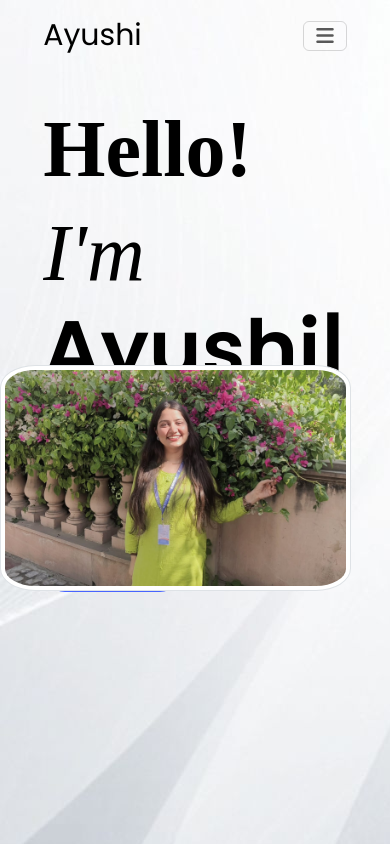
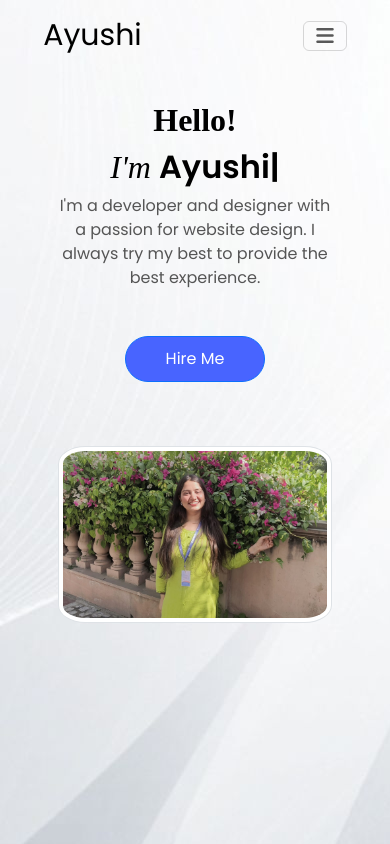
Before and after one commit to AyushiTyagi1507/portfolio_website, a plain HTML site: page index.html in a window 390 px wide. Shown: the top 844 px of the page. Drawn offline with nearby package versions, Linux system fonts and the light colour scheme.

Commit message:
Update code for responsiveness

```diff
--- a/assets/css/styles.css
+++ b/assets/css/styles.css
@@ -109,21 +109,23 @@ margin-left:10px;
     margin-top:30px;
     text-decoration: none;
 }
-
-.image-box img{
-    width:500px;
-    display:block;
+.hero-image-container {
+  margin-top: 0; /* reset margin for larger screens */
+}
+.image-box {
+    text-align: center;
+    padding: 20px 0;
 }
 
-.image-box{
-    position: absolute;
-    bottom:30%;
-    right:10%;
-}
-.image-box img{
-
+.image-box img {
+    width: 100%;
+    max-width: 500px;
+    height: auto;
+    display: block;
+    margin: 0 auto;
     border-radius: 10%;
 }
+
 .pattern{
     position:absolute;
     top:0;
@@ -228,3 +230,42 @@ margin-left:10px;
 .dark-theme h6 {
   color: white !important;
 }
+/*
+.content h1 {
+  font-size: 2.5rem;
+} */
+/* Responsive adjustments */
+@media (max-width: 768px) {
+    .content h1 {
+        font-size: 2rem;
+    }
+
+    .content p {
+        font-size: 1rem;
+        padding: 0 10px;
+    }
+
+    .btn {
+        font-size: 1rem;
+        padding: 8px 16px;
+    }
+.hero-image-container{
+margin-top:20px !important;
+}
+ .image-box {
+
+
+    text-align: center;
+  }
+
+  /* Make image smaller and centered */
+  .image-box img {
+    max-width: 90%;
+    height: auto;
+    border-radius: 10%;
+    margin: 0 auto;
+  }
+    .row {
+        text-align: center;
+    }
+}
--- a/index.html
+++ b/index.html
@@ -53,21 +53,29 @@
             </div>
         </nav>
         <section class="container" id="home">
+        <div class="row align-items-center">
+    <!-- Text content -->
+    <div class="col-lg-6 col-md-12 mb-4 mb-lg-0 text-center text-lg-start">
       <div class="content">
         <h1>Hello!</h1>
-            <h1> <span class="span-class">I'm </span>  <span class="element"></span></h1></h1>
-            <p>I'm a developer and designer with a passion for website design . I always try my best to provide the best experience.</p>
-            <a href="#">Hire Me</a>
+        <h1><span class="span-class">I'm </span><span class="element"></span></h1>
+        <p>I'm a developer and designer with a passion for website design. I always try my best to provide the best experience.</p>
+        <a href="#" class="btn btn-primary">Hire Me</a>
+      </div>
     </div>
 
+    <!-- Image content -->
+    <div class="col-lg-6 col-md-12 text-center hero-image-container mt-5">
       <div class="image-box">
-            <img src="./assets/images/bg.jpg" alt="" class="img-fluid img-thumbnail"  >
+        <img src="./assets/images/bg.jpg" alt="" class="img-fluid img-thumbnail">
         <div class="pattern">
-                <!-- <img src="./assets/images/background.png" >
-                <img src="./assets/images/background.png" > -->
+          <!-- Optional background images -->
+        </div>
+      </div>
     </div>
   </div>
 </section>
+
 
     </div>
     </div>
```
Lines whose indentation alone changed are shown as unchanged.
